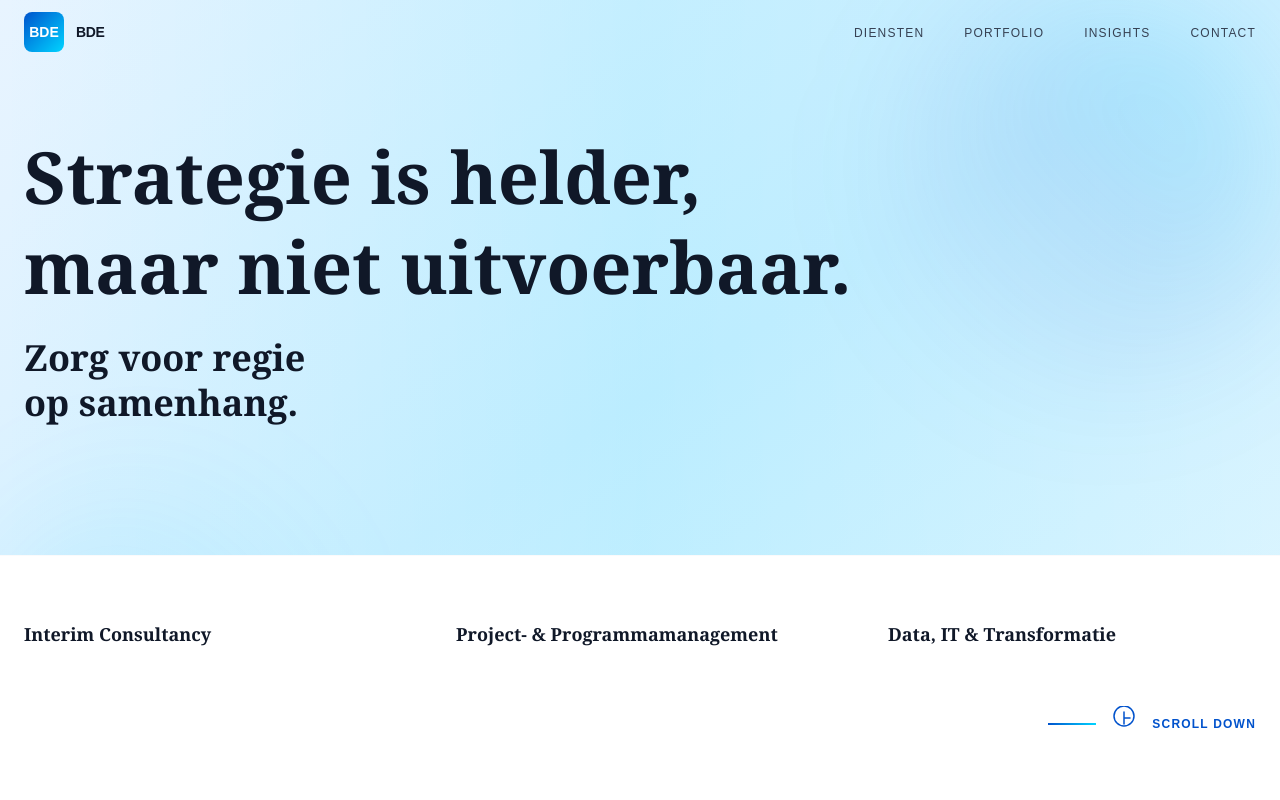
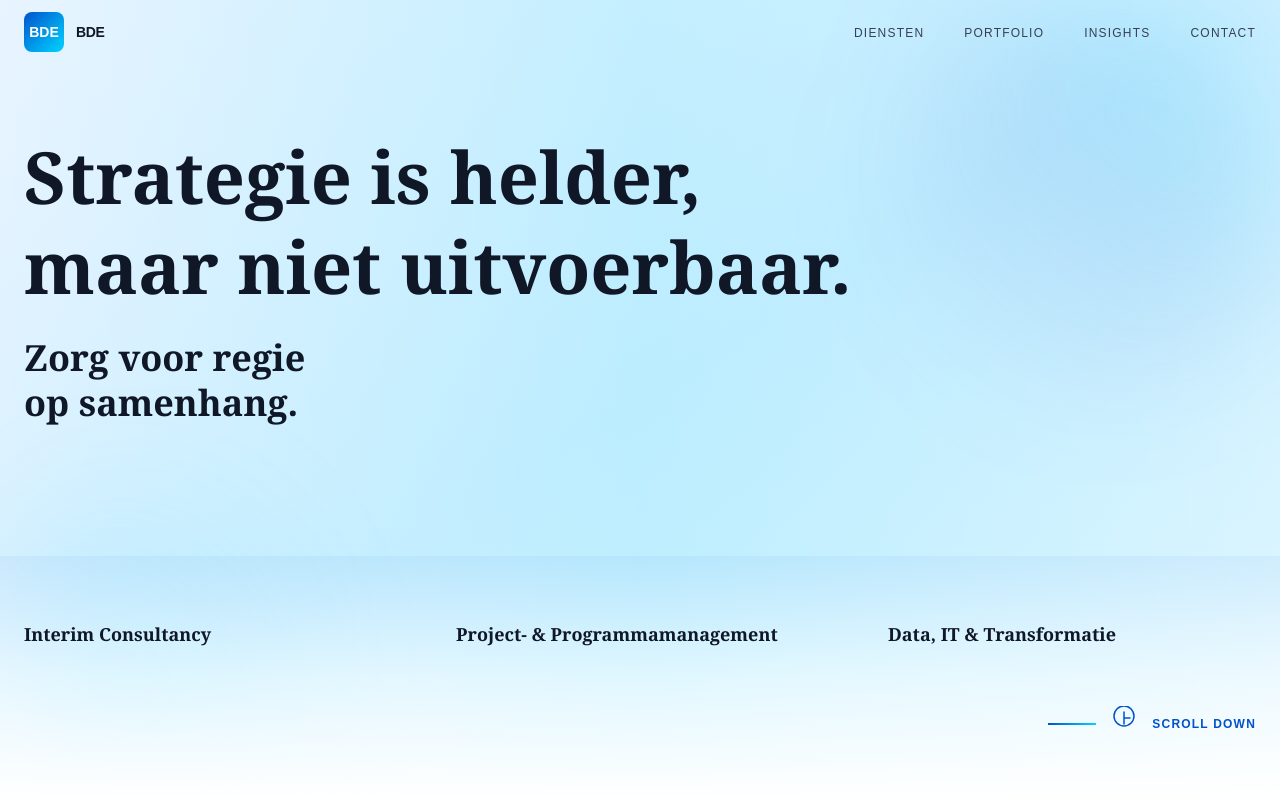
Before and after one commit to TinoiDam/bde-consulting.com, a Next.js app: page / in a window 1280 px wide. Shown: the top 800 px of the page. Built offline with nearby package versions, Linux system fonts and the light colour scheme.

Commit message:
Add gradient background to specialisaties section - blue to white transition

```diff
--- a/app/page.tsx
+++ b/app/page.tsx
@@ -30,7 +30,7 @@ export default function Home() {
         </div>
 
         {/* Specialisaties - Bottom of Hero with Scroll Indicator */}
-        <div className="relative z-10 w-full bg-white border-t border-gray-200/20 py-8 md:py-12 lg:py-16">
+        <div className="relative z-10 w-full bg-gradient-to-b from-[#0052CC]/5 via-white/50 to-white py-8 md:py-12 lg:py-16">
           <div className="max-w-7xl mx-auto px-6 w-full">
             {/* Mobile: Vertical, Desktop: Horizontal */}
             <div className="grid grid-cols-1 sm:grid-cols-2 lg:grid-cols-3 gap-8 md:gap-12 lg:gap-16 mb-8">
```
